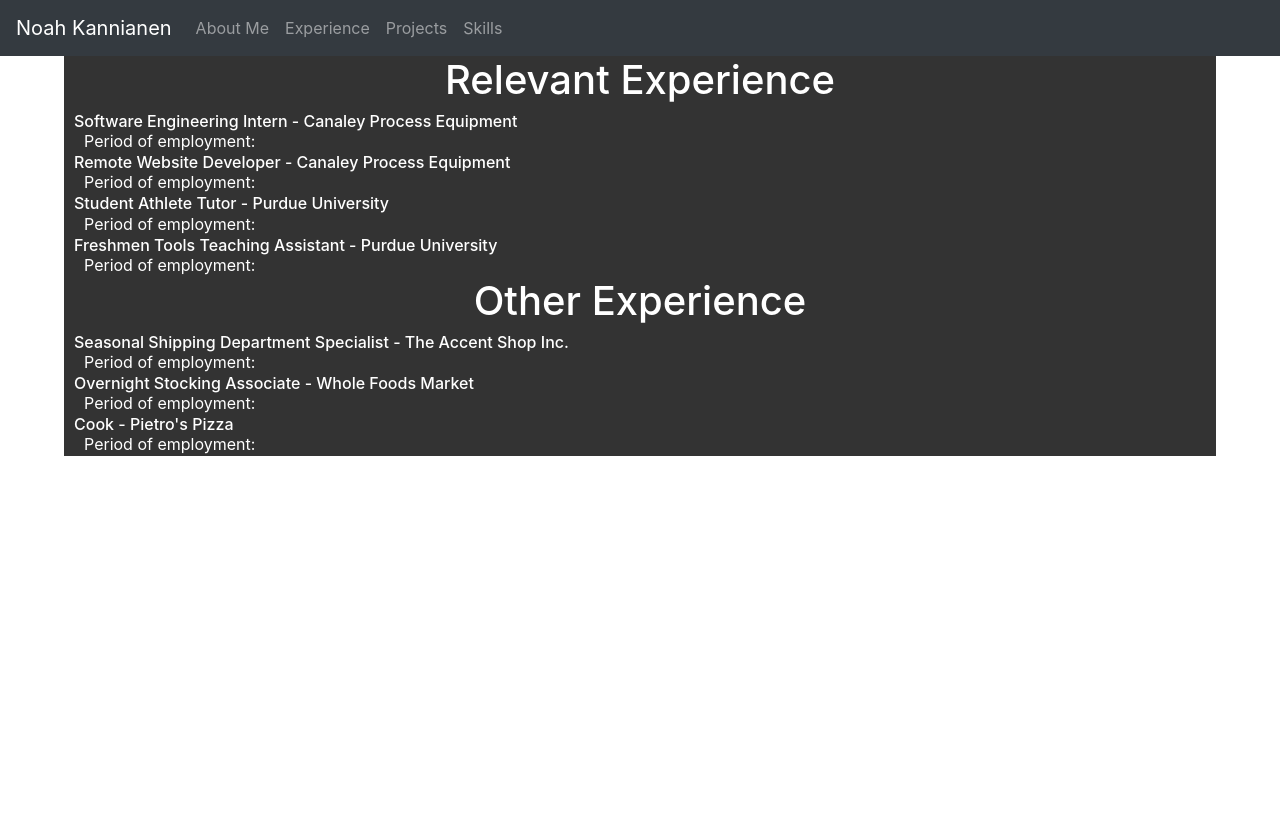
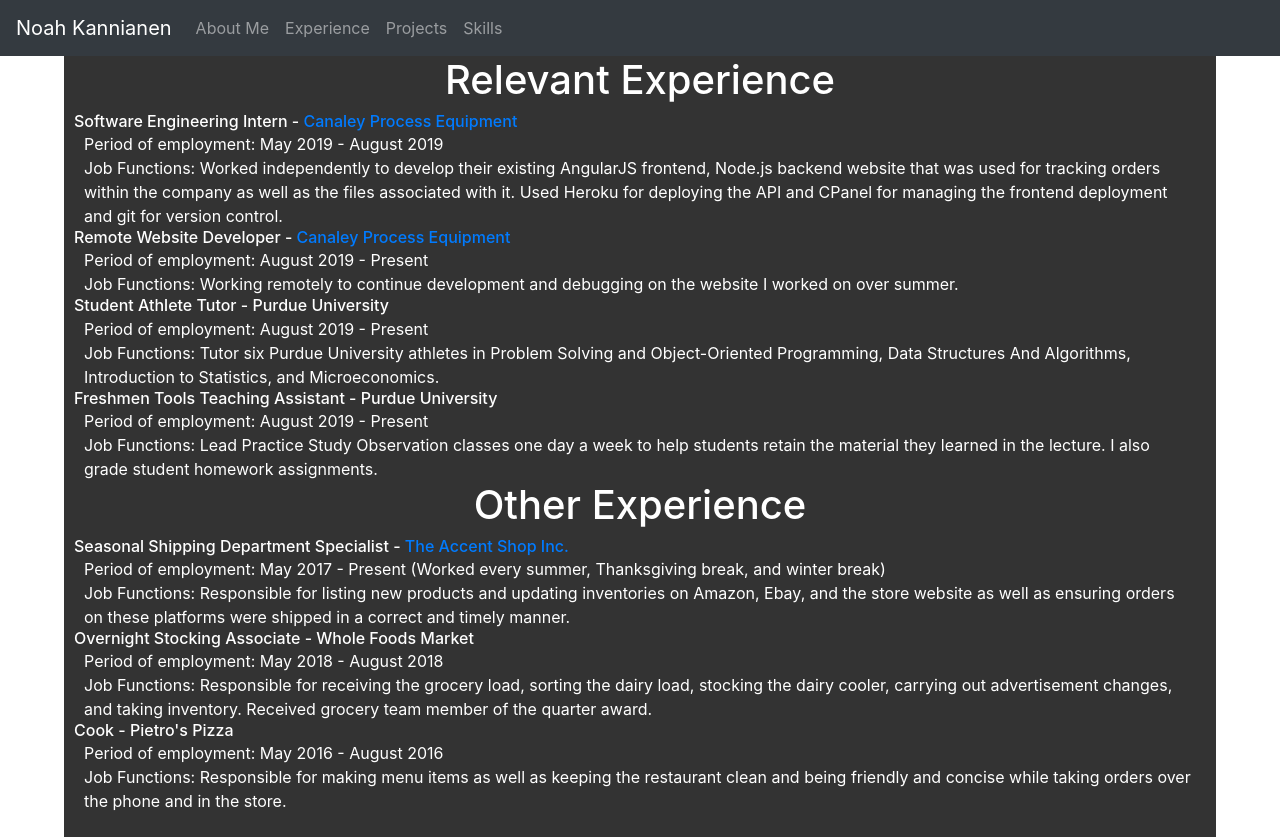
Before and after one commit to nkannian/noahkannianen, a React (Create React App) app: page /experience in a window 1280 px wide. Before the commit the page ends 800 px from the top, so only its background shows below. Built offline with nearby package versions, Linux system fonts and the light colour scheme.

Commit message:
basic experience component

```diff
--- a/src/components/experience/ExperienceComponent.css
+++ b/src/components/experience/ExperienceComponent.css
@@ -22,5 +22,6 @@
     color: white;
     text-align: left;
     margin-left: 20px;
-    margin-top: -10px;
+    margin-top: -7px;
+    margin-right: 20px;
 }
--- a/src/components/experience/ExperienceComponent.jsx
+++ b/src/components/experience/ExperienceComponent.jsx
@@ -8,34 +8,62 @@
         <div className="experienceDiv">
             <div className="experienceContent">
                 <h1 className="experienceHeader">Relevant Experience</h1>
-                <h6 className="experienceSubHeader">Software Engineering Intern - Canaley Process Equipment</h6>
+                <h6 className="experienceSubHeader">Software Engineering Intern -&nbsp;
+                    <a href="http://canaley.com/" target="_blank" rel="noopener noreferrer">
+                        Canaley Process Equipment
+                    </a>
+                </h6>
                 <div className="experienceBody">
-                    Period of employment: &nbsp;
+                    Period of employment: May 2019 - August 2019&nbsp;
+                    <br />
+                    Job Functions: Worked independently to develop their existing AngularJS frontend, Node.js backend website that was used for tracking orders within the company as well as the files associated with it. Used Heroku for deploying the API and CPanel for managing the frontend deployment and git for version control.
                 </div>
-                <h6 className="experienceSubHeader">Remote Website Developer - Canaley Process Equipment</h6>
+                <h6 className="experienceSubHeader">Remote Website Developer -&nbsp;
+                    <a href="http://canaley.com/" target="_blank" rel="noopener noreferrer">
+                        Canaley Process Equipment
+                    </a>
+                </h6>
                 <div className="experienceBody">
-                    Period of employment: &nbsp;
+                    Period of employment: August 2019 - Present&nbsp;
+                    <br />
+                    Job Functions: Working remotely to continue development and debugging on the website I worked on over summer.
                 </div>
                 <h6 className="experienceSubHeader">Student Athlete Tutor - Purdue University</h6>
                 <div className="experienceBody">
-                    Period of employment: &nbsp;
+                    Period of employment: August 2019 - Present&nbsp;
+                    <br />
+                    Job Functions: Tutor six Purdue University athletes in Problem Solving and Object-Oriented Programming, Data Structures And Algorithms, Introduction to Statistics, and Microeconomics.
                 </div>
                 <h6 className="experienceSubHeader">Freshmen Tools Teaching Assistant - Purdue University</h6>
                 <div className="experienceBody">
-                    Period of employment: &nbsp;
+                    Period of employment: August 2019 - Present&nbsp;
+                    <br />
+                    Job Functions: Lead Practice Study Observation classes one day a week to help students retain the material they learned in the lecture.
+                    I also grade student homework assignments.
                 </div>
                 <h1 className="experienceHeader">Other Experience</h1>
-                <h6 className="experienceSubHeader">Seasonal Shipping Department Specialist - The Accent Shop Inc.</h6>
+                <h6 className="experienceSubHeader">Seasonal Shipping Department Specialist -&nbsp;
+                    <a href="https://theaccentshopinc.com/" target="_blank" rel="noopener noreferrer">
+                        The Accent Shop Inc.
+                    </a>
+                </h6>
                 <div className="experienceBody">
-                    Period of employment: &nbsp;
+                    Period of employment: May 2017 - Present (Worked every summer, Thanksgiving break, and winter break)&nbsp;
+                    <br />
+                    Job Functions: Responsible for listing new products and updating inventories on Amazon, Ebay, and the store website as well as ensuring orders on these platforms were shipped in a correct and timely manner.
                 </div>
                 <h6 className="experienceSubHeader">Overnight Stocking Associate - Whole Foods Market</h6>
                 <div className="experienceBody">
-                    Period of employment: &nbsp;
+                    Period of employment: May 2018 - August 2018&nbsp;
+                    <br />
+                    Job Functions: Responsible for receiving the grocery load, sorting the dairy load, stocking the dairy cooler, carrying out advertisement changes, and taking inventory. Received grocery team member of the quarter award.
                 </div>
                 <h6 className="experienceSubHeader">Cook - Pietro's Pizza</h6>
                 <div className="experienceBody">
-                    Period of employment: &nbsp;
+                    Period of employment: May 2016 - August 2016&nbsp;
+                    <br />
+                    Job Functions: Responsible for making menu items as well as keeping the restaurant clean and being friendly and concise while taking orders over the phone and in the store.
+                    <br />&nbsp;
                 </div>
             </div>
         </div>
```
